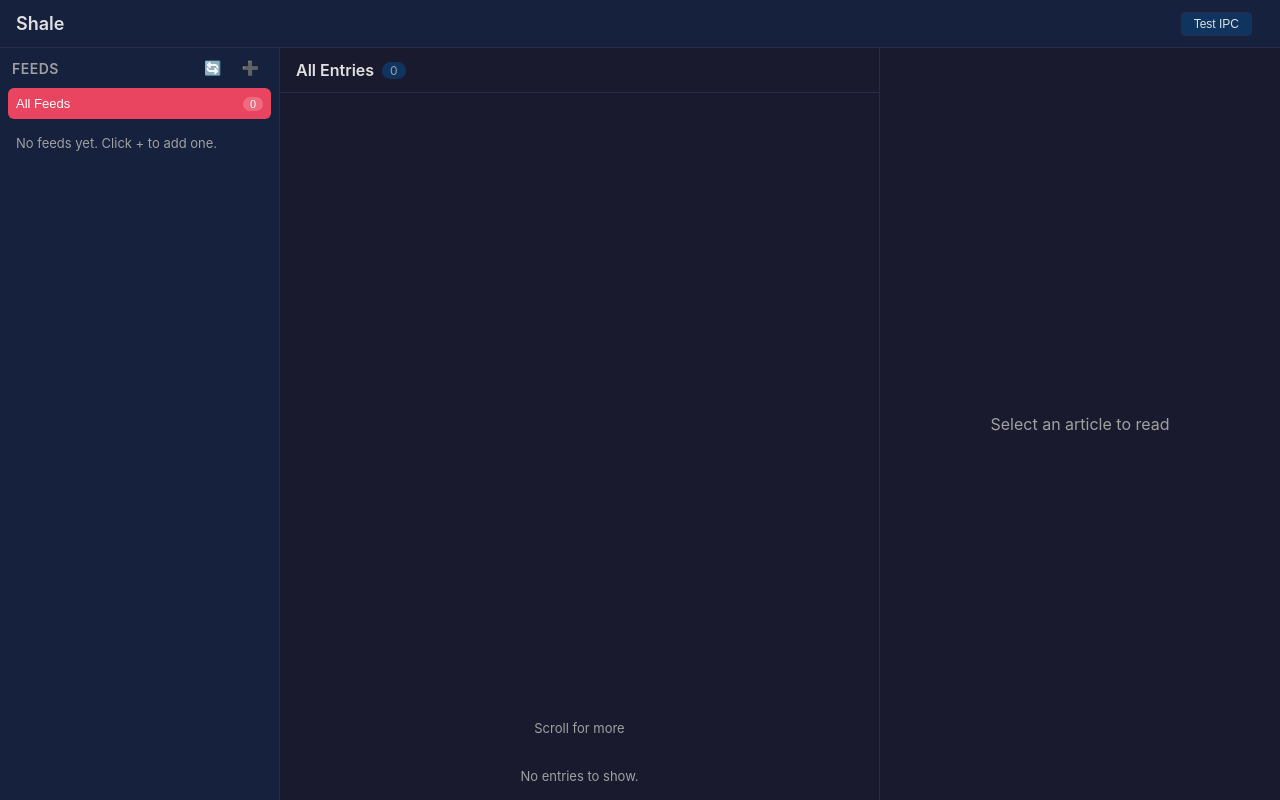
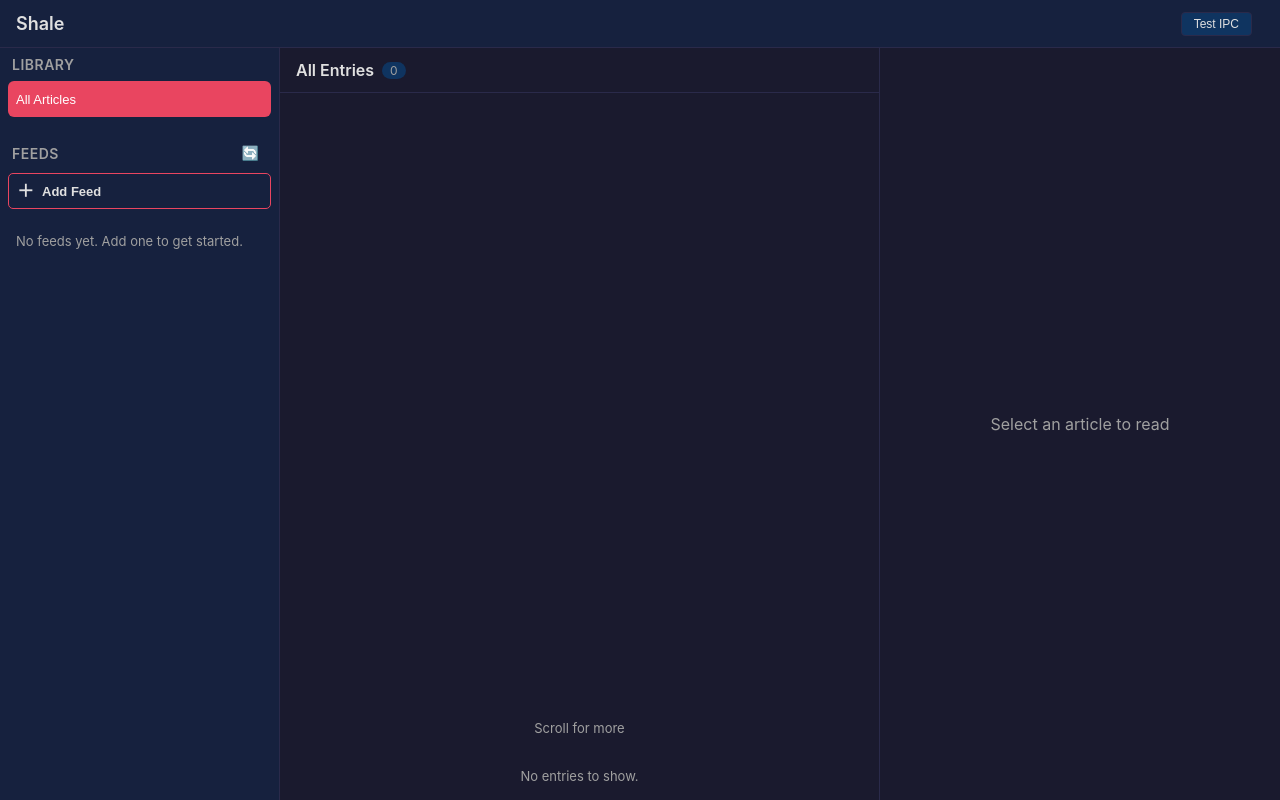
Before and after one commit to qytlix/readability-multiplatform, a React (Vite) app: page / in a window 1280 px wide. Built offline with nearby package versions, Linux system fonts and the light colour scheme.

Commit message:
fix list

```diff
--- a/src/renderer/features/feeds/FeedList.tsx
+++ b/src/renderer/features/feeds/FeedList.tsx
@@ -1,6 +1,22 @@
-import { useState, useEffect, useCallback } from 'react';
+import { useState, useCallback } from 'react';
 import type { Feed } from '../../../shared/contracts/feed.types';
 import { FeedAddDialog } from './FeedAddDialog';
+
+interface UnreadCountProps {
+  count: number;
+}
+
+const UnreadCount = ({ count }: UnreadCountProps) => {
+  if (count <= 0) return null;
+
+  const unreadLabel = `${count} unread article${count === 1 ? '' : 's'}`;
+
+  return (
+    <span className="feed-item-count" title={unreadLabel} aria-label={unreadLabel}>
+      <span aria-hidden="true">{count}</span>
+    </span>
+  );
+};
 
 interface FeedListProps {
   feeds: Feed[];
@@ -20,6 +36,10 @@ export const FeedList = ({
   loading,
 }: FeedListProps) => {
   const [showAddDialog, setShowAddDialog] = useState(false);
+  const totalUnreadCount = feeds.reduce(
+    (sum, feed) => sum + onUnreadCount(feed.id),
+    0,
+  );
 
   const handleAdd = useCallback(
     async (url: string) => {
@@ -34,8 +54,28 @@ export const FeedList = ({
 
   return (
     <div className="feed-list">
+      <section className="feed-section" aria-labelledby="library-heading">
         <div className="feed-list-header">
-        <h3>Feeds</h3>
+          <h3 id="library-heading">Library</h3>
+        </div>
+
+        <div className="feed-items">
+          <button
+            type="button"
+            className={`feed-item ${selectedFeedId === null ? 'active' : ''}`}
+            onClick={() => onSelectFeed(null)}
+          >
+            <span className="feed-item-name" title="All Articles">
+              All Articles
+            </span>
+            <UnreadCount count={totalUnreadCount} />
+          </button>
+        </div>
+      </section>
+
+      <section className="feed-section" aria-labelledby="feeds-heading">
+        <div className="feed-list-header">
+          <h3 id="feeds-heading">Feeds</h3>
           <div className="feed-list-actions">
             <button
               type="button"
@@ -46,49 +86,44 @@ export const FeedList = ({
             >
               🔄
             </button>
-          <button
-            type="button"
-            className="btn-icon"
-            onClick={() => setShowAddDialog(true)}
-            title="Add feed"
-          >
-            ➕
-          </button>
           </div>
         </div>
 
-      <div className="feed-items">
         <button
           type="button"
-          className={`feed-item ${selectedFeedId === null ? 'active' : ''}`}
-          onClick={() => onSelectFeed(null)}
+          className="add-feed-button"
+          onClick={() => setShowAddDialog(true)}
         >
-          <span className="feed-item-name">All Feeds</span>
-          <span className="feed-item-count">
-            {feeds.reduce((sum, f) => sum + onUnreadCount(f.id), 0)}
-          </span>
+          <span className="add-feed-button-icon" aria-hidden="true">＋</span>
+          Add Feed
         </button>
 
-        {feeds.map((feed) => (
+        <div className="feed-items">
+          {feeds.map((feed) => {
+            const feedName = feed.title ?? feed.feedURL;
+
+            return (
               <button
                 key={feed.id}
                 type="button"
                 className={`feed-item ${selectedFeedId === feed.id ? 'active' : ''}`}
                 onClick={() => onSelectFeed(feed.id)}
               >
-            <span className="feed-item-name">{feed.title ?? feed.feedURL}</span>
+                <span className="feed-item-name" title={feedName}>{feedName}</span>
                 {feed.lastSyncStatus === 'error' && (
                   <span className="feed-item-error" title={feed.lastSyncError}>
                     ⚠️
                   </span>
                 )}
-            <span className="feed-item-count">{onUnreadCount(feed.id)}</span>
+                <UnreadCount count={onUnreadCount(feed.id)} />
               </button>
-        ))}
+            );
+          })}
         </div>
+      </section>
 
       {feeds.length === 0 && !loading && (
-        <p className="feed-list-empty">No feeds yet. Click + to add one.</p>
+        <p className="feed-list-empty">No feeds yet. Add one to get started.</p>
       )}
 
       {loading && <p className="feed-list-loading">Loading feeds...</p>}
--- a/src/renderer/index.css
+++ b/src/renderer/index.css
@@ -120,6 +120,10 @@ html, body, #root {
   letter-spacing: 0.5px;
 }
 
+.feed-section + .feed-section {
+  margin-top: 24px;
+}
+
 .feed-list-actions {
   display: flex;
   gap: 4px;
@@ -146,10 +150,45 @@ html, body, #root {
   gap: 2px;
 }
 
+.add-feed-button {
+  display: flex;
+  align-items: center;
+  gap: 8px;
+  width: 100%;
+  min-height: 36px;
+  margin-bottom: 8px;
+  padding: 8px;
+  border: 1px solid var(--accent);
+  border-radius: 5px;
+  background: var(--sidebar-selected);
+  color: var(--slate-text);
+  cursor: pointer;
+  font-size: 13px;
+  font-weight: 600;
+  text-align: left;
+}
+
+.add-feed-button:hover:not(:disabled) {
+  border-color: var(--accent-light);
+  background: var(--slate-surface);
+}
+
+.add-feed-button:active:not(:disabled) {
+  background: var(--slate-base);
+}
+
+.add-feed-button-icon {
+  color: var(--accent-light);
+  font-size: 17px;
+  line-height: 1;
+}
+
 .feed-item {
   display: flex;
   align-items: center;
   gap: 8px;
+  width: 100%;
+  min-height: 36px;
   padding: 8px;
   border: none;
   background: transparent;
@@ -178,16 +217,17 @@ html, body, #root {
 }
 
 .feed-item-error {
+  flex-shrink: 0;
+  color: var(--error);
   font-size: 12px;
 }
 
 .feed-item-count {
-  font-size: 11px;
-  background: var(--bg-tertiary);
+  flex-shrink: 0;
+  min-width: 20px;
   padding: 1px 6px;
   border-radius: 10px;
   color: var(--text-secondary);
-  min-width: 20px;
   text-align: center;
 }
 
```
Lines whose indentation alone changed are shown as unchanged.
